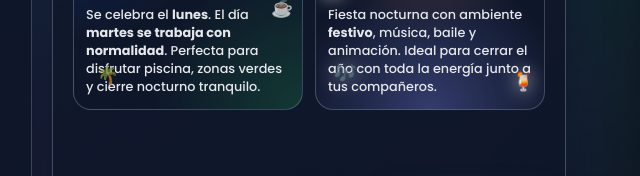
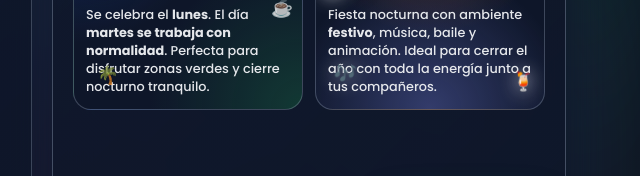
Before and after one commit to MrProgramer1997/Formulario-Fiesta-Empleados, a plain HTML site: page index.html in a window 1280 px wide. Shown: the part 401-577 px from the top of the page, 598-1238 px from the left. Drawn offline with nearby package versions, Linux system fonts and the light colour scheme.

Commit message:
casi listo

```diff
--- a/index.html
+++ b/index.html
@@ -139,7 +139,7 @@
               <p class="option-detail">
                 Se celebra el <strong>lunes</strong>. El día
                 <strong>martes se trabaja con normalidad</strong>. Perfecta para
-                disfrutar piscina, zonas verdes y cierre nocturno tranquilo.
+                disfrutar zonas verdes y cierre nocturno tranquilo.
               </p>
 
               <div class="ambient ambient-day">
```
